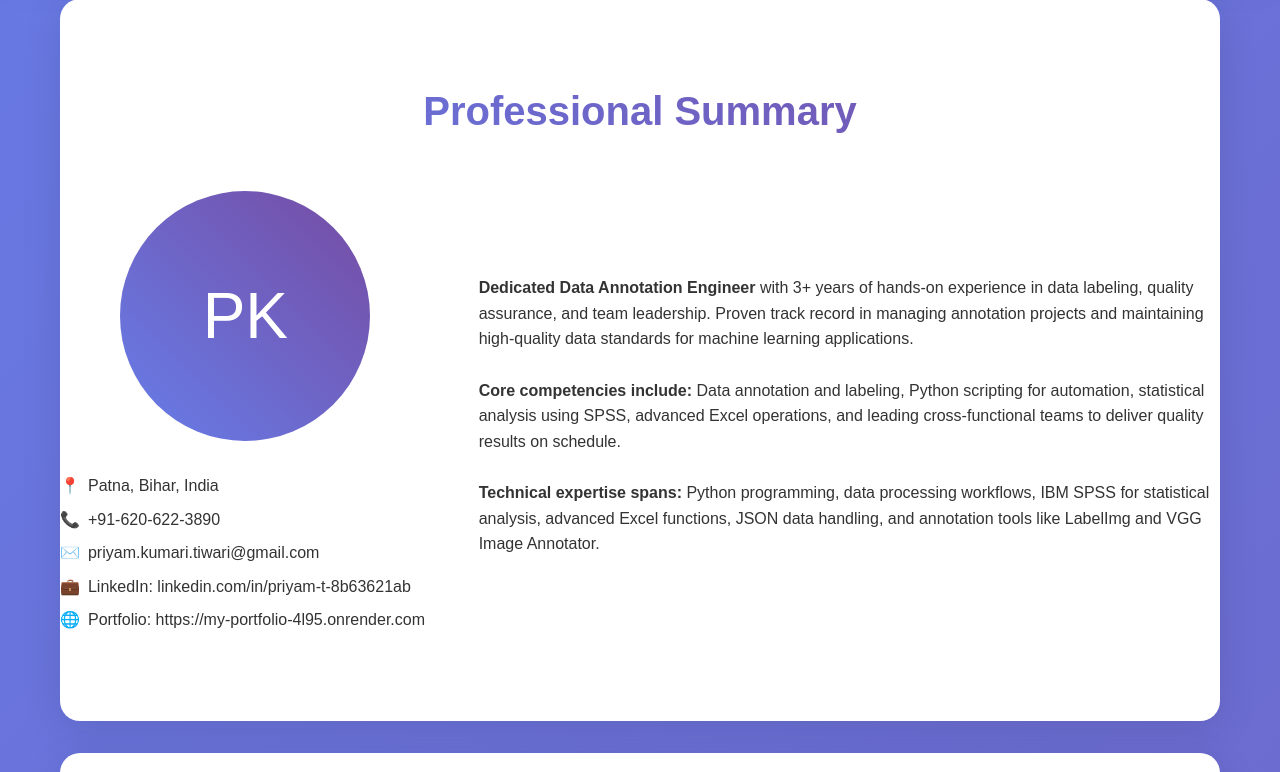
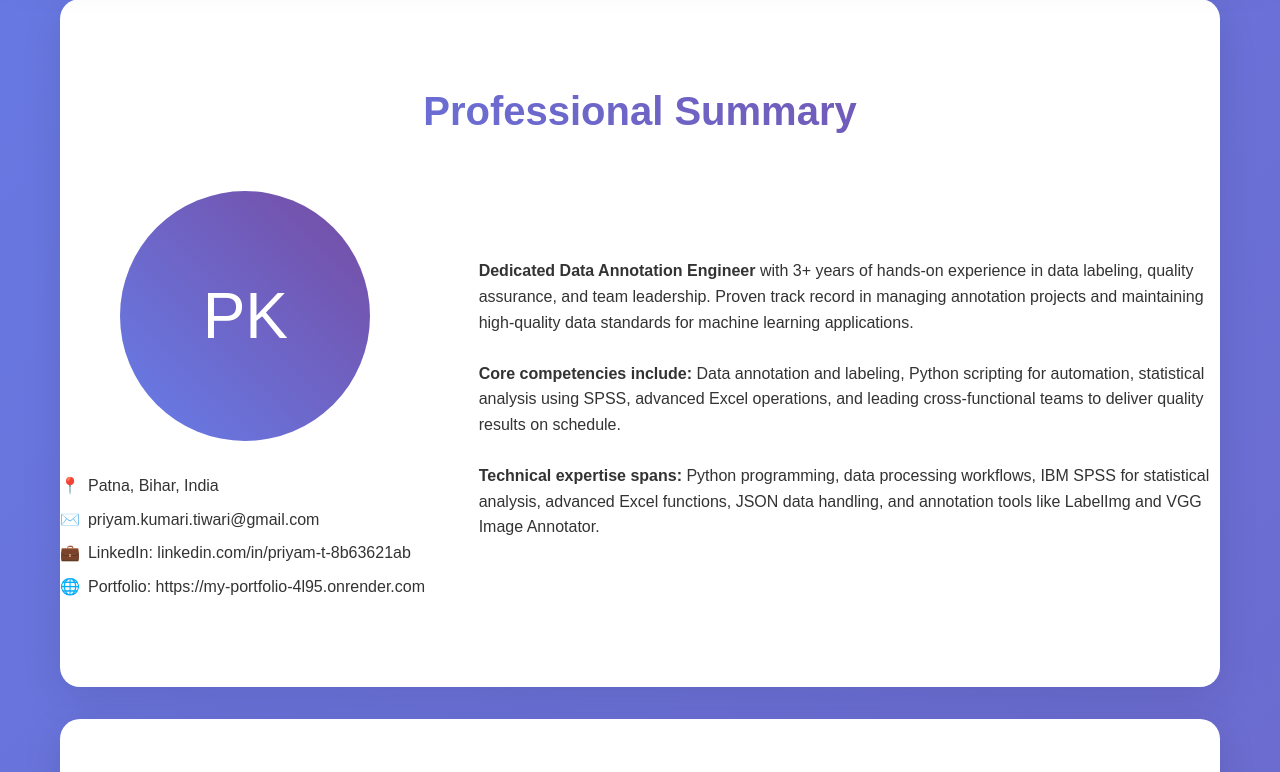
Before and after one commit to Priyam-cloud/My-Portfolio, a Flask app: page / in a window 1280 px wide. Shown: the part 865-1637 px from the top of the page. Run offline with Flask 3, Linux system fonts and the light colour scheme; some libraries are stand-ins or nearby versions.

Commit message:
Update index.html

```diff
--- a/templates/index.html
+++ b/templates/index.html
@@ -614,7 +614,7 @@
                     <div class="profile-img">PK</div>
                     <div class="contact-info">
                         <p><strong>📍</strong> Patna, Bihar, India</p>
-                        <p><strong>📞</strong> +91-620-622-3890</p>
+<!--                         <p><strong>📞</strong> +91-620-622-3890</p> -->
                         <p><strong>✉️</strong> priyam.kumari.tiwari@gmail.com</p>
                         <p><strong>💼</strong> LinkedIn: linkedin.com/in/priyam-t-8b63621ab</p>
                         <p><strong>🌐</strong> Portfolio: https://my-portfolio-4l95.onrender.com</p>
@@ -998,7 +998,8 @@
                 // Add contact info
                 pdf.setFontSize(10);
                 const contact = [
-                    'Email: priyam.kumari.tiwari@gmail.com | Phone: +91-620-622-3890',
+                    'Email: priyam.kumari.tiwari@gmail.com'
+                    // | Phone: +91-620-622-3890',
                     'Location: Patna, Bihar, India | LinkedIn: linkedin.com/in/priyam-t-8b63621ab'
                 ];
 
```
